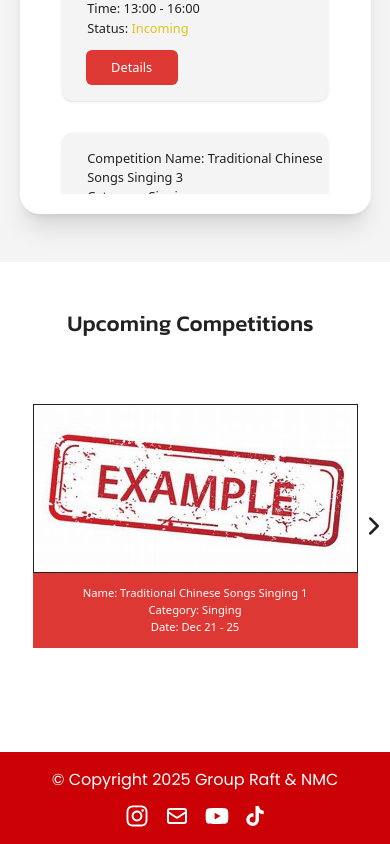
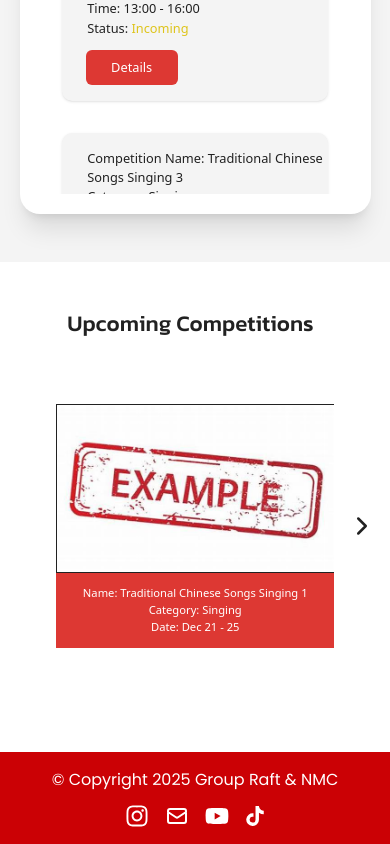
Before and after one commit to Ella-Raputri/WADS-FinalProject, a React (Vite) app in the folder frontend/: page /userhome in a window 390 px wide. Shown: the part 1120-1964 px from the top of the page. Built offline with nearby package versions, Linux system fonts and the light colour scheme.

Commit message:
Homepage Update

```diff
--- a/frontend/src/components/UpcomingCompetitionsList.jsx
+++ b/frontend/src/components/UpcomingCompetitionsList.jsx
@@ -23,13 +23,13 @@ export const UpcomingCompetitionsList = ({competitions}) => {
 
     const updateChange = () => {
         setIsBeginning(swiperRef.current.isBeginning);
-        setIsEnd(swiperRef.current.isEnd)
+        setIsEnd(swiperRef.current.isEnd);
     }
 
     return(
         <>
         <div className="relative flex items-center justify-self-center w-[100%] my-[4em]">
-            <div className="w-[10%] xl:w-[20%] flex justify-center">
+            <div className="w-[20%] sm:w-[30%] lg:w-[10%] xl:w-[20%] flex justify-center">
                 <ChevronLeft size={30} onClick={() => prev()} className= {`${isBeginning ? "invisible" : "block"} cursor-pointer`} />
             </div>
             <Swiper
@@ -39,14 +39,10 @@ export const UpcomingCompetitionsList = ({competitions}) => {
                     1024: {slidesPerView: 3, spaceBetween: 100},
                 }}
                 allowTouchMove={false}
-                onSwiper={(Swiper) => {
-                    swiperRef.current = Swiper;
-                    updateChange();
-                }}
-                onSlideChange={() => updateChange()}
-            >
-                {competitions.map((competition, index) => (
-                    <SwiperSlide key={index} className='flex flex-col items-center'>
+                onSwiper={(Swiper) => {swiperRef.current = Swiper}}
+                onSlideChange={() => updateChange()}>
+                {competitions.map((competition) => (
+                    <SwiperSlide className='flex flex-col items-center'>
                         <div className="overflow-hidden h-[20vh] max-h-[180px] w-[100%] lg:aspect-[7.5/3.5] lg:h-auto border bg-white">
                             <img src="image_placeholder.jpeg" className="h-[100%] w-[100%] object-center object-cover" />
                         </div>
@@ -58,7 +54,7 @@ export const UpcomingCompetitionsList = ({competitions}) => {
                     </SwiperSlide>
                 ))}
             </Swiper>
-            <div className="w-[10%] xl:w-[20%] flex justify-center">
+            <div className="w-[20%] sm:w-[30%] lg:w-[10%] xl:w-[20%] flex justify-center">
                 <ChevronRight size={30} onClick={() => next()} className={`${isEnd ? "invisible": "block"} cursor-pointer`} />
             </div>
         </div>
```
